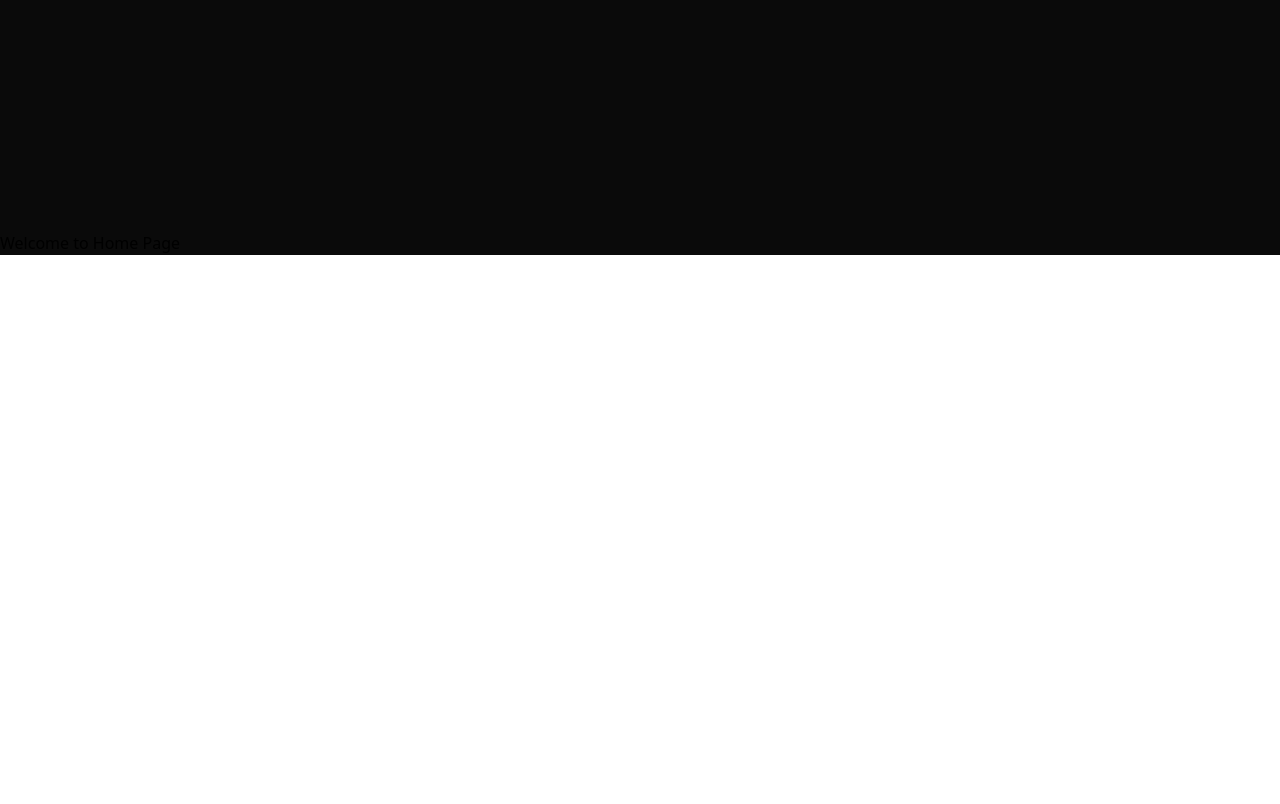
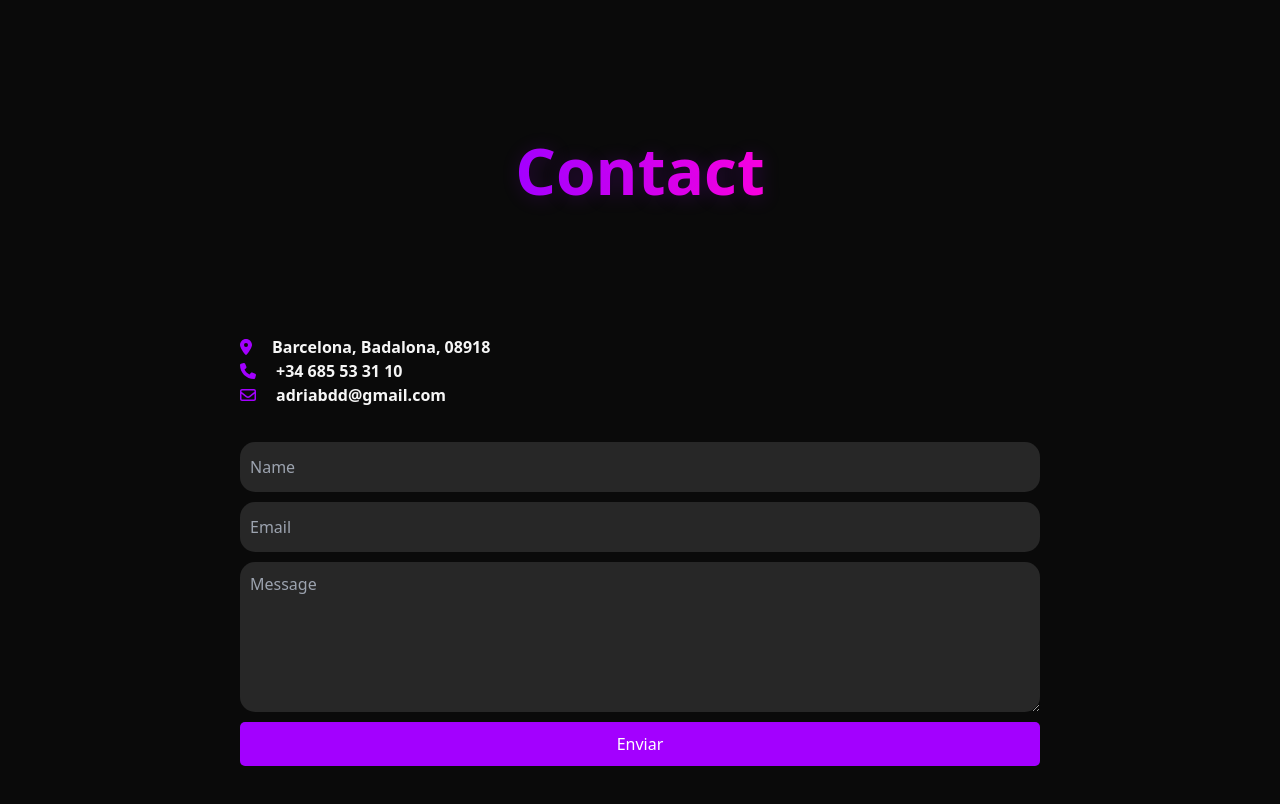
Before and after one commit to adriiberjaga/my-portfolio, a React (Vite) app: page / in a window 1280 px wide. Shown: the part 3700-4504 px from the top of the page. Before the commit the page ends 3955 px from the top, so only its background shows below. Built offline with nearby package versions, Linux system fonts and the light colour scheme.

Commit message:
do contact section

```diff
--- a/package.json
+++ b/package.json
@@ -10,6 +10,11 @@
     "preview": "vite preview"
   },
   "dependencies": {
+    "@fortawesome/fontawesome-svg-core": "^6.7.2",
+    "@fortawesome/free-brands-svg-icons": "^6.7.2",
+    "@fortawesome/free-regular-svg-icons": "^6.7.2",
+    "@fortawesome/free-solid-svg-icons": "^6.7.2",
+    "@fortawesome/react-fontawesome": "^0.2.2",
     "aos": "^2.3.4",
     "lucide-react": "^0.468.0",
     "react": "^18.3.1",
--- a/src/pages/About.module.css
+++ b/src/pages/About.module.css
@@ -27,6 +27,7 @@
     display: flex;
     align-items: space-between;
     height: max-content;
+    padding-bottom: 200px;
 }
 .about-info{
     max-width: 70%;
--- a/src/pages/About.tsx
+++ b/src/pages/About.tsx
@@ -34,7 +34,7 @@ function About() {
             </div>
           </div>
         </div>
-        <div className={stylesA["aboutImage"]}>
+        <div data-aos="zoom-in" className={stylesA["aboutImage"]}>
           <img src={fotoAdri} alt="asdas" />
         </div>
       </div>
--- /dev/null
+++ b/src/pages/Contact.module.css
@@ -0,0 +1,170 @@
+.contact {
+  display: flex;
+  flex-direction: column;
+  align-items: center;
+  width: 100%;
+}
+
+.title {
+  font-size: 4rem;
+  font-weight: bold;
+  display: flex;
+  justify-content: start;
+  margin-bottom: 1rem;
+  background: linear-gradient(90deg, #a300ff, #ff00dd);
+  -webkit-background-clip: text;
+  background-clip: text;
+  color: transparent;
+  text-shadow: 2px 2px 20px rgba(163, 0, 255, 0.2);
+}
+
+.contactMain {
+  display: flex;
+  flex-direction: column;
+  padding-top: 100px;
+  width: 100%;
+  justify-content: center;
+  align-items: center;
+}
+
+.contactWrapper {
+  width: 100%;
+  max-width: 800px;
+  display: flex;
+  flex-direction: column;
+}
+
+.description {
+  text-align: left;
+  margin-bottom: 20px;
+
+}
+
+.description p {
+  font-size: 1.1rem;
+  font-weight: 700;
+
+}
+.icon{
+  font-size: 1rem;
+  margin-right: 20px;
+  color: #a300ff ;
+}
+.contactForm {
+  display: flex;
+  flex-direction: column;
+  gap: 10px;
+  width: 100%;
+  max-width: 800px;
+  border-radius: 5px;
+}
+
+.contactLabel {
+  font-weight: bold;
+  margin-bottom: 5px;
+}
+
+.contactInput,
+.contactTextarea {
+  background-color: rgb(39, 39, 39);
+  width: 100%;
+  padding: 10px;
+  border-radius: 15px;
+  font-size: 16px;
+}
+
+.contactInput {
+  height: 50px;
+}
+
+.contactTextarea {
+  max-width: 900px;
+  max-height: 300px;
+  height: 150px;
+}
+
+.contactInput:focus,
+.contactTextarea:focus {
+  border-bottom: 4px solid #a300ff;
+  outline: none;
+}
+
+.contactButton {
+  padding: 10px 15px;
+  border: none;
+  border-radius: 5px;
+  background-color: #a300ff;
+  color: white;
+  font-size: 16px;
+  cursor: pointer;
+}
+
+.contactButton:hover {
+  background-color: #7b00c2;
+}
+
+@media (max-width: 940px) {
+  .contactMain {
+    padding: 100px 50px 0 50px;
+  }
+  .description{
+    display: flex;
+    flex-direction: column;
+    align-self: center;
+  }
+
+}
+@media (max-width: 1440px) {
+  .title {
+    font-size: 4rem;
+  }
+  .description p{
+    font-size: 1rem;
+  }
+
+}
+
+@media (max-width: 1250px) {
+  .title {
+    font-size: 3.8rem;
+  }
+
+}
+
+@media (max-width: 1024px) {
+  .title {
+    font-size: 3.8rem;
+  }
+
+}
+
+@media (max-width: 768px) {
+  .title {
+    font-size: 3.4rem;
+  }
+  .description p{
+    font-size: .9rem;
+  }
+  .contactMain {
+    padding: 50px 20px 0 20px;
+  }
+  .contactInput {
+    height: 40px;
+  }
+  .contactTextarea {
+    height: 100px;
+  }
+}
+
+/* Estilo para pantallas ultra pequeñas (móviles) */
+@media (max-width: 480px) {
+  .title {
+    font-size: 3rem;
+  }
+  .contactInput {
+    height: 40px;
+  }
+  .contactTextarea {
+    height: 80px;
+  }
+}
--- a/src/pages/Contact.tsx
+++ b/src/pages/Contact.tsx
@@ -1,8 +1,121 @@
+import { useState } from "react";
+import stylesA from "./Contact.module.css";
+
+import { FontAwesomeIcon } from "@fortawesome/react-fontawesome";
+import { faMapMarkerAlt, faPhone } from "@fortawesome/free-solid-svg-icons";
+import { faEnvelope } from "@fortawesome/free-regular-svg-icons";
+
 function Contact() {
-    return (
-        <>
-            <h1>Contact page in process</h1>
-        </>
-    );
+  const [formData, setFormData] = useState({
+    name: "",
+    email: "",
+    message: "",
+  });
+
+  const onChange = (
+    event: React.ChangeEvent<HTMLInputElement | HTMLTextAreaElement>
+  ) => {
+    const { name, value } = event.target;
+    setFormData({ ...formData, [name]: value });
+  };
+
+  const onSubmit = async (event: React.FormEvent<HTMLFormElement>) => {
+    event.preventDefault();
+
+    const submissionData = {
+      ...formData,
+      access_key: "fd8611a2-4e67-4e24-b25e-80c1cc23a251",
+    };
+
+    const json = JSON.stringify(submissionData);
+
+    const res = await fetch("https://api.web3forms.com/submit", {
+      method: "POST",
+      headers: {
+        "Content-Type": "application/json",
+        Accept: "application/json",
+      },
+      body: json,
+    }).then((res) => res.json());
+
+    if (res.success) {
+      console.log("Success", res);
+      setFormData({ name: "", email: "", message: "" }); // Limpiar el formulario
+    } else {
+      console.error("Error", res);
+    }
+  };
+
+  return (
+    <div className={stylesA["contact"]}>
+      <h3 className={stylesA["title"]}>Contact</h3>
+
+      <div className={stylesA["contactMain"]}>
+        <div className={stylesA["contactWrapper"]}>
+          <div className={stylesA["description"]}>
+            <p>
+              <span className={stylesA.icon}>
+              <FontAwesomeIcon icon={faMapMarkerAlt} />
+              </span>
+              Barcelona, Badalona, 08918
+            </p>
+            <p>
+              <span className={stylesA.icon}>
+              <FontAwesomeIcon icon={faPhone} />
+              </span>
+              +34 685 53 31 10
+            </p>
+            <p>
+              <span className={stylesA.icon}>
+                <FontAwesomeIcon icon={faEnvelope} />
+              </span>
+              adriabdd@gmail.com
+            </p>
+          </div>
+          <form onSubmit={onSubmit} className={stylesA["contactForm"]}>
+            <label htmlFor="name" className={stylesA["contactLabel"]}></label>
+            <input
+              data-aos="fade-right"
+              required
+              type="text"
+              name="name"
+              id="name"
+              placeholder="Name"
+              title="Name"
+              value={formData.name}
+              onChange={onChange}
+              className={stylesA["contactInput"]}
+            />
+            <input
+              data-aos="fade-left"
+              required
+              type="email"
+              name="email"
+              title="Email"
+              placeholder="Email"
+              value={formData.email}
+              onChange={onChange}
+              className={stylesA["contactInput"]}
+            />
+            <textarea
+              data-aos="fade-right"
+              required
+              maxLength={500}
+              name="message"
+              title="Message"
+              placeholder="Message"
+              value={formData.message}
+              onChange={onChange}
+              className={stylesA["contactTextarea"]}
+            ></textarea>
+            <button type="submit" className={stylesA["contactButton"]}>
+              Enviar
+            </button>
+          </form>
+        </div>
+      </div>
+    </div>
+  );
 }
+
 export default Contact;
--- a/src/pages/Skills.module.css
+++ b/src/pages/Skills.module.css
@@ -1,5 +1,5 @@
-.main{
-    padding-top:200px;
+.main {
+  padding-top: 40px;
   display: flex;
   flex-direction: column;
   align-items: center;
@@ -7,7 +7,19 @@
   text-align: center;
   height: 100%;
 }
-.firstCont{
+.title {
+  font-size: 4rem;
+  font-weight: bold;
+  display: flex;
+  justify-content: start;
+  margin-bottom: 5rem;
+  background: linear-gradient(90deg, #a300ff, #ff00dd);
+  -webkit-background-clip: text;
+  background-clip: text;
+  color: transparent;
+  text-shadow: 2px 2px 20px rgba(163, 0, 255, 0.2);
+}
+.firstCont {
   display: flex;
   flex-direction: row;
   justify-content: center;
@@ -15,21 +27,20 @@
   margin-top: 50px;
   gap: 250px;
 }
-.secondCont{
+.secondCont {
   display: flex;
   flex-direction: row;
   justify-content: center;
   width: 100%;
   margin-top: 150px;
   gap: 250px;
-
 }
-.icons{
+.icons {
   width: 100px;
   height: 100px;
   transition: all 0.3s ease;
 }
-.icons:hover{
+.icons:hover {
   transform: scale(1.1);
   transition: all 0.3s ease;
   cursor: pointer;
@@ -47,20 +58,20 @@
   text-align: center;
   margin-top: 8px;
 }
-@media (max-width: 1024px){
-    .firstCont{
+@media (max-width: 1024px) {
+  .firstCont {
     gap: 50px;
   }
-    .secondCont{
+  .secondCont {
     gap: 50px;
   }
 }
-@media (max-width: 768px){
-    .firstCont{
+@media (max-width: 768px) {
+  .firstCont {
     display: grid;
     gap: 50px;
   }
-    .secondCont{
+  .secondCont {
     display: grid;
     gap: 50px;
     margin-top: 50px;
@@ -92,7 +103,7 @@
   flex-direction: column;
   align-items: center;
 }
-  .modalContentImg{
+.modalContentImg {
   text-align: center;
   width: 100px;
   height: 100px;
@@ -110,6 +121,37 @@
   font-size: 10px;
   cursor: pointer;
 }
-  .closebtn{
+.closebtn {
   width: 30px;
 }
+/* Estilo responsive para pantallas más pequeñas */
+@media (max-width: 1440px) {
+  .title {
+    font-size: 4rem;
+  }
+}
+
+@media (max-width: 1250px) {
+  .title {
+    font-size: 3.8rem;
+  }
+}
+
+@media (max-width: 1024px) {
+  .title {
+    font-size: 3.8rem;
+  }
+}
+
+@media (max-width: 768px) {
+  .title {
+    font-size: 3.4rem;
+  }
+}
+
+/* Estilo para pantallas ultra pequeñas (móviles) */
+@media (max-width: 480px) {
+  .title {
+    font-size: 3rem;
+  }
+}
--- a/src/pages/Skills.tsx
+++ b/src/pages/Skills.tsx
@@ -72,6 +72,7 @@ function Skills() {
     <>
 
     <div className={styles.main}>
+      <h3 className={styles.title}>Skills</h3>
       <div className={styles.firstCont}>
         <div data-aos={getAnimation(0)} className={styles.iconContainer}>
           <img
--- a/tsconfig.json
+++ b/tsconfig.json
@@ -1,6 +1,6 @@
 {
   "compilerOptions": {
-    "target": "ES6",
+    "target": "ES2019",
     "module": "ESNext",
     "jsx": "react-jsx",       // Para que TypeScript entienda JSX
     "strict": true,
```
Also changed, not shown: 1 other file (tests, documents, lock files or other folders). Lines whose indentation alone changed are shown as unchanged.
